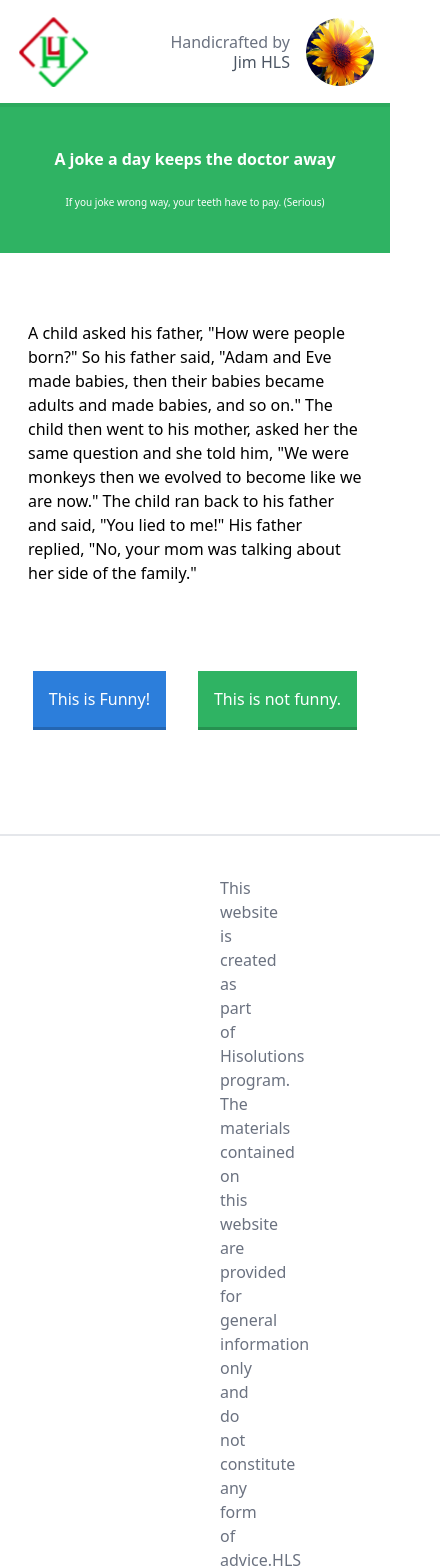
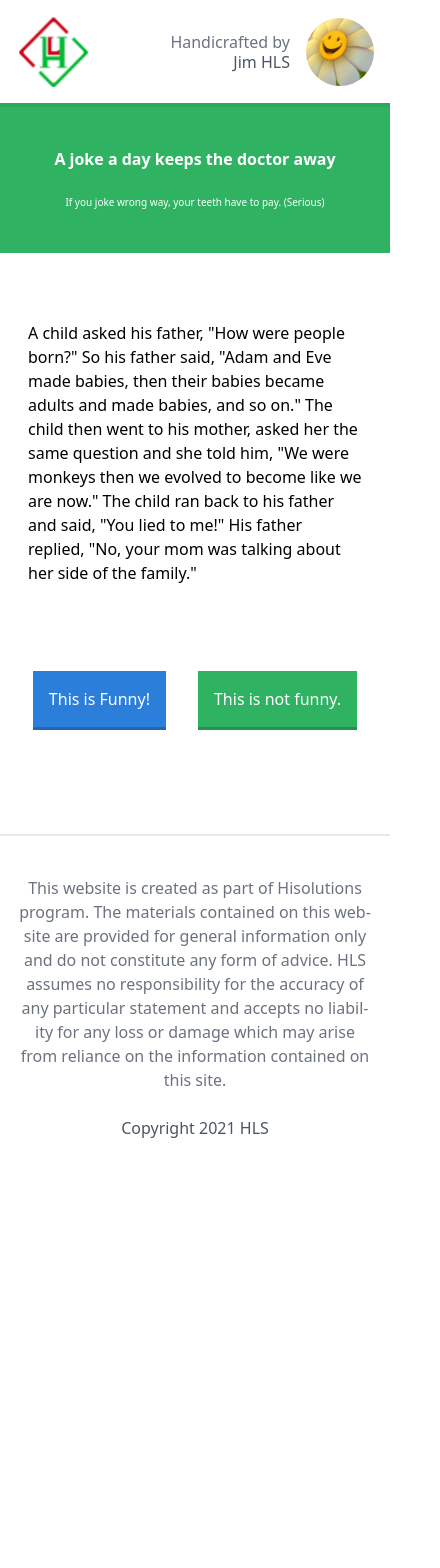
Before and after one commit to hqthoai/zens-intern-test, a React (Create React App) app in the folder assignment/frontend/: page / in a window 390 px wide. Shown: the top 1568 px of the page, 440 px wide, since content can reach past the window. After the commit the page ends 1180 px from the top, so only its background shows below. Built offline with nearby package versions, Linux system fonts and the light colour scheme.

Commit message:
responsive header and footer

```diff
--- a/assignment/frontend/src/components/ActionButton/ActionButton.js
+++ /dev/null
@@ -1,9 +0,0 @@
-function ActionButton() {
-    return (
-        <button>
-            Action button
-        </button>
-    );
-}
-
-export default ActionButton;
--- a/assignment/frontend/src/layouts/Footer/Footer.js
+++ b/assignment/frontend/src/layouts/Footer/Footer.js
@@ -1,11 +1,9 @@
 function Footer() {
     return (
-        <div className="px-[220px] py-10 text-center font-sans border-t-[2px]">
-            <p className="text-gray-500 ">
+        <div className="lg:px-[192px] md:px-[80px] px-4 py-10 text-center font-sans border-t-[2px]">
+            <p className="text-gray-500 text-balance md:hyphens-none hyphens-auto" >
                 This website is created as part of Hisolutions program. The materials contained on this website are provided for general
-                <br />
-                information only and do not constitute any form of advice.HLS assumes no responsibility for the accuracy of any particular statement and
-                <br />
+                information only and do not constitute any form of advice. HLS assumes no responsibility for the accuracy of any particular statement and
                 accepts no liability for any loss or damage which may arise from reliance on the information contained on this site.
             </p>
             <p className="text-gray-600 font-medium mt-6">
--- a/assignment/frontend/src/layouts/Header/Header.js
+++ b/assignment/frontend/src/layouts/Header/Header.js
@@ -1,5 +1,5 @@
 import headerLogo from '../../assets/images/headerLogo.png';
-import avatar from '../../assets/images/avatar.jpg';
+import avatar from '../../assets/images/sunflower.jpg';
 const HeaderUser = () => {
     return (
         <div className='flex items-center justify-end h-full'>
@@ -16,7 +16,7 @@ const HeaderUser = () => {
 
 function Header() {
     return (
-        <div className="flex md:pl-[190px] md:pr-[116px] pl-[19px] pr-4 items-center justify-between h-[103px]">
+        <div className="flex lg:pl-[190px] lg:pr-[116px] md:px-[80px] pl-[19px] pr-4 items-center justify-between h-[103px]">
             <div className='h-[70px] w-[70px]'>
                 <img className='h-full w-full' src={headerLogo} alt="headerLogo" />
             </div>
```
Also changed, not shown: assignment/frontend/src/assets/images/avatar.jpg (deleted), assignment/frontend/src/assets/images/sunflower.jpg (added).
